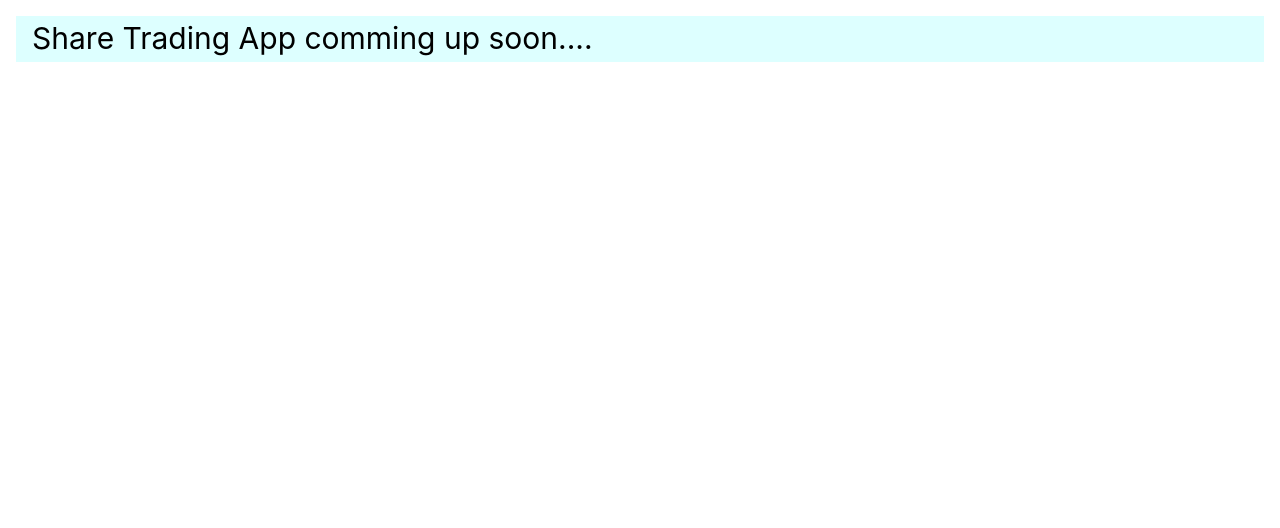
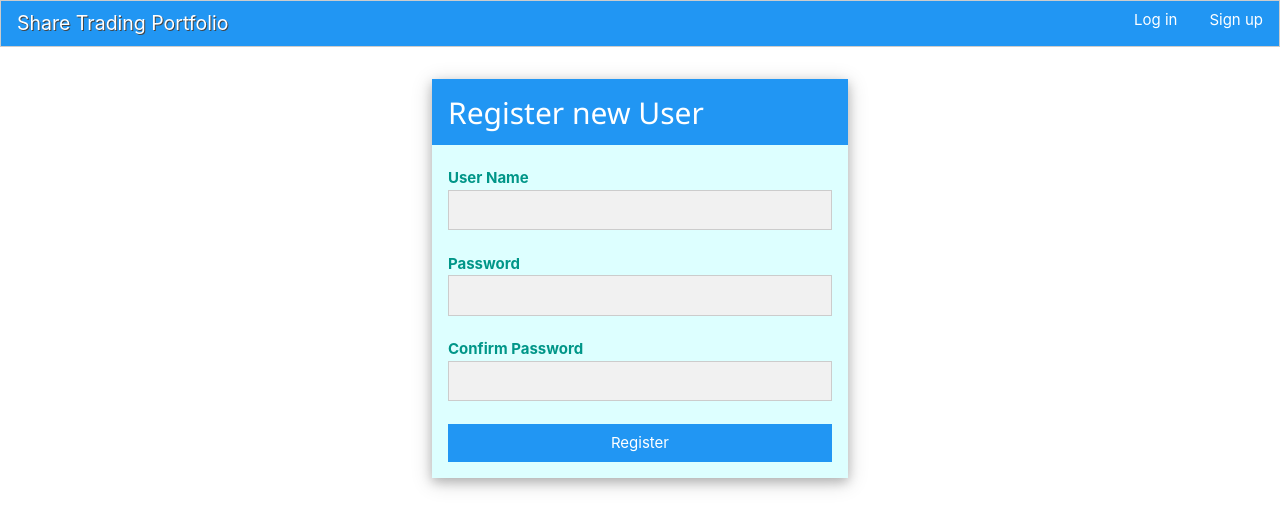
Before and after one commit to sanjaypuri/sharetradingFE, a React (Create React App) app: page /signup in a window 1280 px wide. Shown: the top 528 px of the page. Built offline with nearby package versions, Linux system fonts and the light colour scheme.

Commit message:
Navigation Bar and User Registration Form added

```diff
--- a/package.json
+++ b/package.json
@@ -6,10 +6,12 @@
     "@testing-library/jest-dom": "^5.17.0",
     "@testing-library/react": "^13.4.0",
     "@testing-library/user-event": "^13.5.0",
+    "axios": "^1.5.1",
     "react": "^18.2.0",
     "react-dom": "^18.2.0",
     "react-router-dom": "^6.16.0",
     "react-scripts": "5.0.1",
+    "react-toastify": "^9.1.3",
     "web-vitals": "^2.1.4"
   },
   "scripts": {
--- a/src/App.js
+++ b/src/App.js
@@ -1,11 +1,24 @@
+import { BrowserRouter, Routes, Route } from 'react-router-dom';
+import { ToastContainer } from 'react-toastify';
+import 'react-toastify/dist/ReactToastify.css';
+import Navbar from './components/Navbar';
+import Home from './pages/Home';
+import Signup from './pages/Signup';
+import Login from './pages/Login';
 
 function App() {
   return (
-    <div className="w3-container">
-      <div className="w3-panel w3-pale-blue w3-monospace" style={{fontSize:'30px'}}>
-        Share Trading App comming up soon....
-      </div>
-    </div>
+    <>
+      <BrowserRouter>
+        <ToastContainer></ToastContainer>
+        <Navbar />
+        <Routes>
+          <Route path="/" element={<Home />} />
+          <Route path="/signup" element={<Signup />} />
+          <Route path="/login" element={<Login />} />
+        </Routes>
+      </BrowserRouter>
+    </>
   );
 }
 
--- /dev/null
+++ b/src/components/Navbar.js
@@ -0,0 +1,39 @@
+import React from 'react';
+import { Link } from 'react-router-dom';
+// import { useNavigate } from 'react-router-dom';
+
+export default function Navbar() {
+
+  // const navigate = useNavigate();
+  const token = sessionStorage.getItem("ftbyspToken")
+
+  const handleLogout = () => {
+    sessionStorage.removeItem("ftbyspToken");
+    // navigate('/home');
+  };
+
+  return (
+    <div className="w3-bar w3-border w3-blue">
+      <span className="w3-bar-item w3-cursive" style={{ textShadow: "1px 1px 0 #444", fontSize: '1.3rem' }}>Share Trading Portfolio</span>
+      {token ? (
+        <>
+          <Link to="/" className="w3-bar-item w3-button">Home</Link>
+          <div className="w3-dropdown-hover">
+            <button className="w3-button">Trading</button>
+            <div className="w3-dropdown-content w3-bar-block w3-card-4">
+              <a href="#" className="w3-bar-item w3-button">Buy</a>
+              <a href="#" className="w3-bar-item w3-button">Sell</a>
+            </div>
+          </div>
+          <a href="#" className="w3-bar-item w3-button w3-right" onClick={handleLogout}>Log out</a>
+          <span className="w3-bar-item w3-right"><b>Welcome Sanjay Puri</b></span>
+        </>
+      ) : (
+        <>
+          <Link to="/signup" className="w3-bar-item w3-button w3-right">Sign up</Link>
+          <Link to="/login" className="w3-bar-item w3-button w3-right">Log in</Link>
+        </>
+      )}
+    </div>
+  );
+}
--- /dev/null
+++ b/src/pages/Home.js
@@ -0,0 +1,9 @@
+import React from 'react';
+
+export default function Home() {
+  return (
+    <div>
+      Home
+    </div>
+  );
+}
--- /dev/null
+++ b/src/pages/Login.js
@@ -0,0 +1,9 @@
+import React from 'react';
+
+export default function Login() {
+  return (
+    <div>
+      Login
+    </div>
+  );
+}
--- /dev/null
+++ b/src/pages/Signup.js
@@ -0,0 +1,104 @@
+import React, { useState } from 'react';
+import { toast } from 'react-toastify';
+import axios from 'axios';
+import { useNavigate } from 'react-router-dom';
+
+export default function Signup() {
+
+  const navigate = useNavigate();
+
+  const [username, setUsername] = useState(null);
+  const [password, setPassword] = useState(null);
+  const [cpassword, setCpassword] = useState(null);
+
+  const handleSubmit = (event) => {
+    event.preventDefault();
+    if(!formIsValid()){
+      return;
+    }
+    axios.post("http://localhost:5000/api/newuser", {username, password})
+      .then(res => {
+        if(res.data.success){
+          toast.success(res.data.message);
+          navigate('/login');
+        } else {
+          toast.error(res.data.error);
+        };
+      })
+      .catch (err => {
+        console.log(err);
+        toast.error("Error creating user");
+      })
+  };
+
+  const formIsValid = () => {
+    if(username === '' || username === null){
+      toast.error("Username cannot be empty");
+      return false;
+    }
+    if(username.length < 3){
+      toast.error("Username should atleast be three chacters long");
+      return false;
+    }
+    if(password === '' || password === null){
+      toast.error("Password cannot be empty");
+      return false;
+    }
+    let validPassword = true;
+    if (8 < password.length && password.length > 20){
+      validPassword = false;
+    };
+    if(!(password.match(".*\\d.*"))){
+      validPassword = false;
+    };
+    if(!(password.match(".*[a-z].*"))){
+      validPassword = false;
+    };
+    if(!(password.match(".*[A-Z].*"))){
+      validPassword = false;
+    };
+    if((password.match(".*[!@#$%^&():;<>,._+-=].*"))){
+    }else{
+      validPassword = false;
+    }
+    if(!validPassword){
+      toast.error("A valid password must contain atleast one lowercase letter, one uppercase letter, one digit and one special charcter and password must be 8 to 20 characters long");
+      return false;
+    }
+    if(cpassword === '' || cpassword === null){
+      toast.error("Confirm Password cannot be empty");
+      return false;
+    }
+    if(!(cpassword === password)){
+      toast.error("password not matching with Confirm Password");
+      return false;
+    }
+    return true;
+  };
+
+  return (
+    <div class="w3-container w3-row w3-margin-top">
+      <div className="w3-third">&nbsp;</div>
+      <div className="w3-third w3-card-4 w3-margin-top">
+        <div className="w3-container w3-blue w3-cursive">
+          <h2>Register new User</h2>
+        </div>
+
+        <form className="w3-container w3-padding-top w3-pale-blue" onSubmit={handleSubmit}>
+          <br/>
+          <label className="w3-text-teal"><b>User Name</b></label>
+          <input className="w3-input w3-border w3-light-grey" type="text" onChange={e => setUsername(e.target.value)}/>
+          <br/>
+          <label className="w3-text-teal w3-margin-top"><b>Password</b></label>
+          <input className="w3-input w3-border w3-light-grey" type="password" onChange={e => setPassword(e.target.value)}/>
+          <br/>
+          <label className="w3-text-teal w3-margin-top"><b>Confirm Password</b></label>
+          <input className="w3-input w3-border w3-light-grey" type="password" onChange={e => setCpassword(e.target.value)}/>
+          <br/>
+          <button type="submit" className="w3-btn w3-blue w3-margin-bottom" style={{width:'100%'}}>Register</button>
+        </form>
+      </div>
+      <div className="w3-third">&nbsp;</div>
+    </div>
+  );
+}
```
Also changed, not shown: 1 other file (tests, documents, lock files or other folders).
